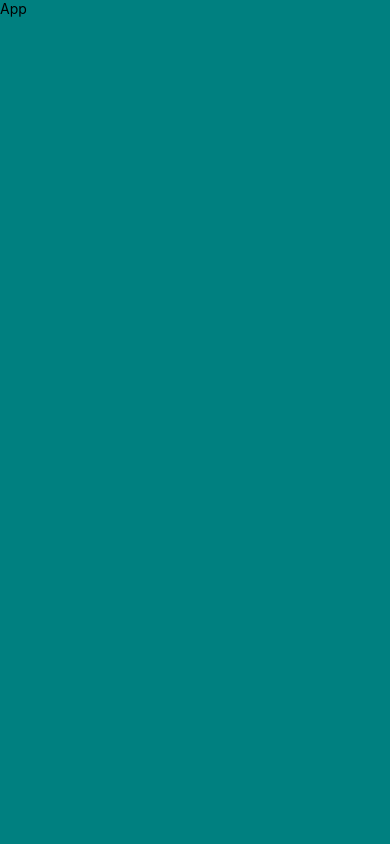
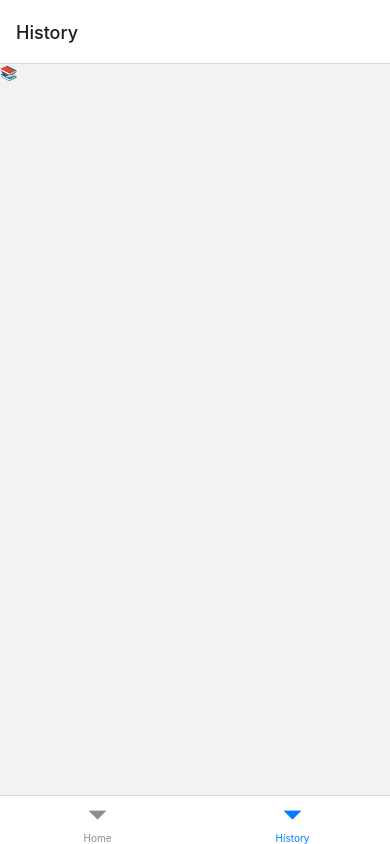
Before and after one commit to joncoe/JonCoeMoodTracker, a React Native app: screen /History in a window 390 px wide. Built offline with nearby package versions, Linux system fonts and the light colour scheme.

Commit message:
Add Bottom Tab navigator with Home and History screens

```diff
--- a/src/App.tsx
+++ b/src/App.tsx
@@ -1,17 +1,12 @@
+import React from 'react';
+import { NavigationContainer } from '@react-navigation/native';
 import { StyleSheet, Text, View } from 'react-native';
-import React from 'react';
+import { BottomTabsNavigator } from './screens/BottomTabs.navigator';
 
 export const App: React.FC = () => {
   return (
-    <View style={styles.container}>
-      <Text>App</Text>
-    </View>
+    <NavigationContainer>
+      <BottomTabsNavigator />
+    </NavigationContainer>
   );
 };
-
-const styles = StyleSheet.create({
-  container: {
-    flex: 1,
-    backgroundColor: 'teal',
-  },
-});
--- /dev/null
+++ b/src/screens/BottomTabs.navigator.tsx
@@ -0,0 +1,15 @@
+import React from 'react';
+import { createBottomTabNavigator } from '@react-navigation/bottom-tabs';
+import { Home } from './Home.screen';
+import { History } from './History.screen';
+
+const BottomTabs = createBottomTabNavigator();
+
+export const BottomTabsNavigator: React.FC = () => {
+  return (
+    <BottomTabs.Navigator>
+      <BottomTabs.Screen name="Home" component={Home} />
+      <BottomTabs.Screen name="History" component={History} />
+    </BottomTabs.Navigator>
+  );
+};
--- /dev/null
+++ b/src/screens/History.screen.tsx
@@ -0,0 +1,10 @@
+import React from 'react';
+import { View, Text } from 'react-native';
+
+export const History: React.FC = () => {
+  return (
+    <View>
+      <Text>📚</Text>
+    </View>
+  );
+};
--- /dev/null
+++ b/src/screens/Home.screen.tsx
@@ -0,0 +1,10 @@
+import React from 'react';
+import { View, Text } from 'react-native';
+
+export const Home: React.FC = () => {
+  return (
+    <View>
+      <Text>🏡</Text>
+    </View>
+  );
+};
```
Also changed, not shown: .eslintrc.js.
